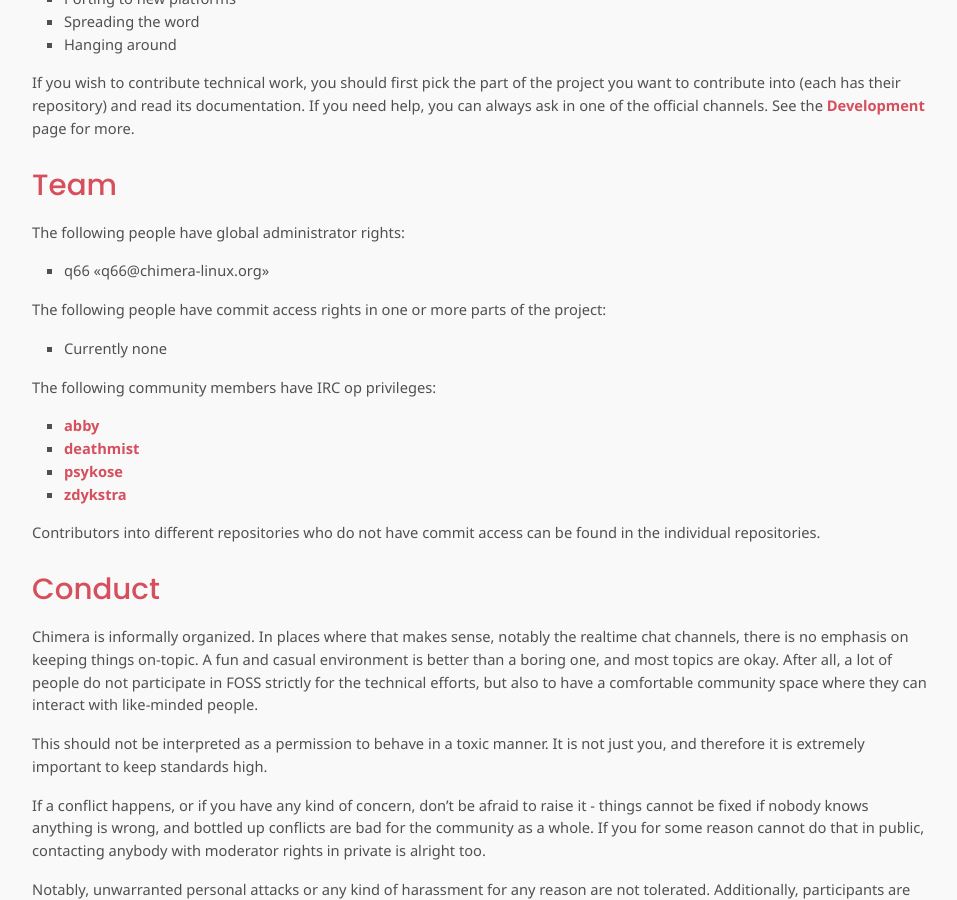
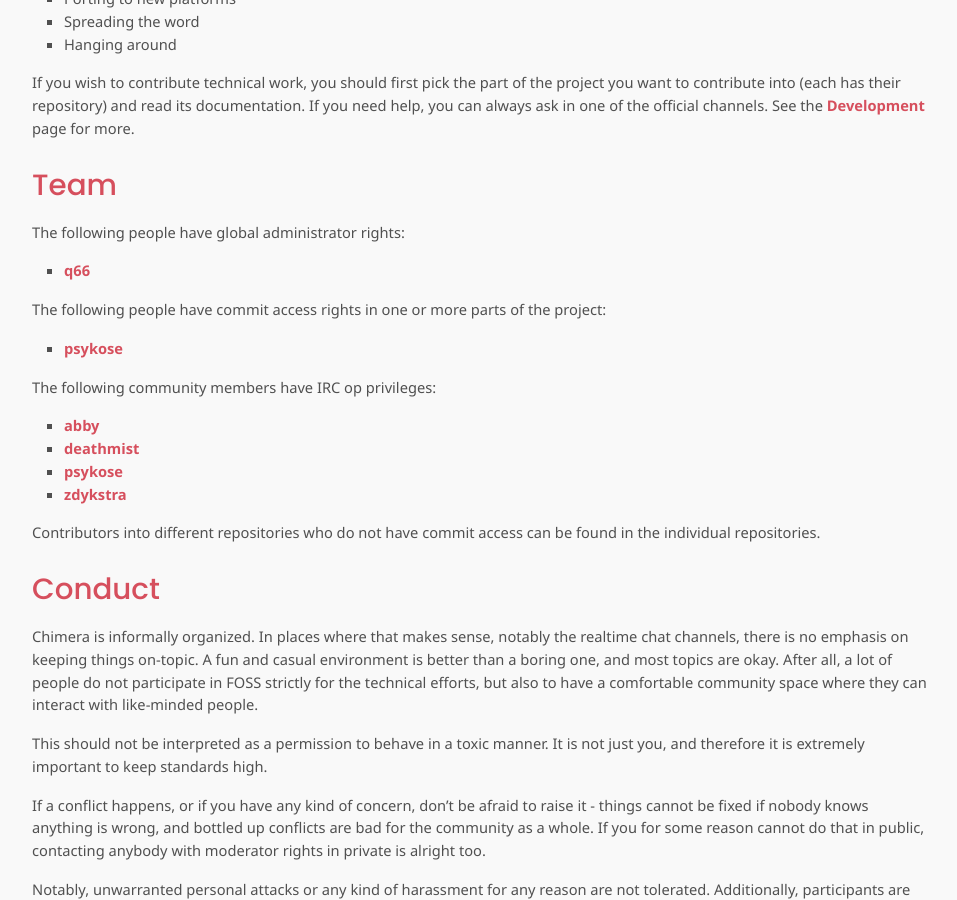
Before and after one commit to chimera-linux/chimera-linux.github.io, a Jekyll site: the page built from community/index.md, in a window 1280 px wide and 900 px high, scrolled down 1097 px. Shown: the whole window, without its empty margins (160-1117 px from the left). Built offline with Jekyll 4.4.1, drawn with Linux system fonts in a browser that asks for light colours.

Commit message:
add psykose to committers

```diff
--- a/community/index.md
+++ b/community/index.md
@@ -64,12 +64,12 @@
 
 The following people have global administrator rights:
 
-* q66 <<q66@chimera-linux.org>>
+* [q66](https://github.com/q66)
 
 The following people have commit access rights in one or more parts of the
 project:
 
-* Currently none
+* [psykose](https://github.com/nekopsykose)
 
 The following community members have IRC op privileges:
 
```
